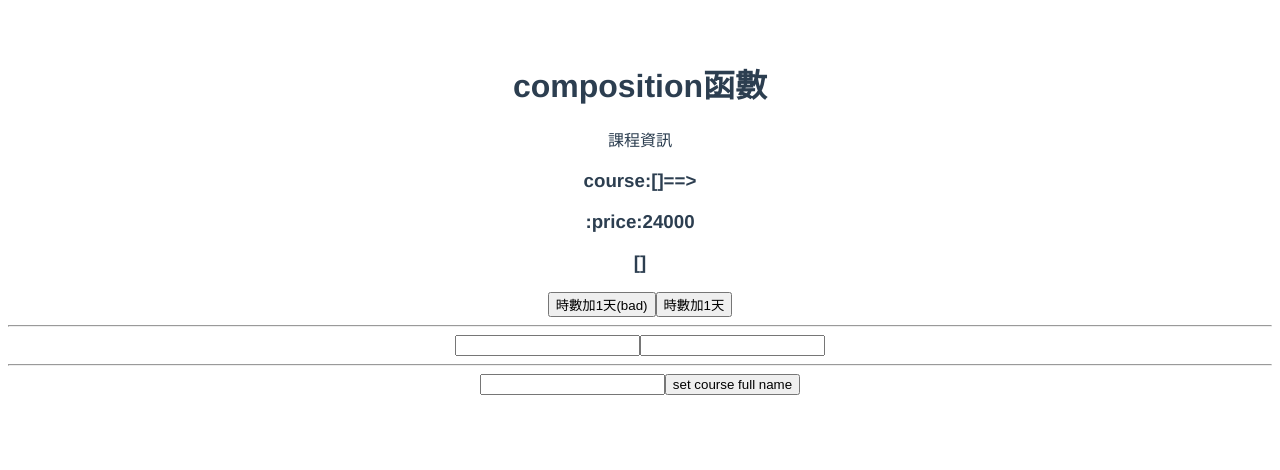
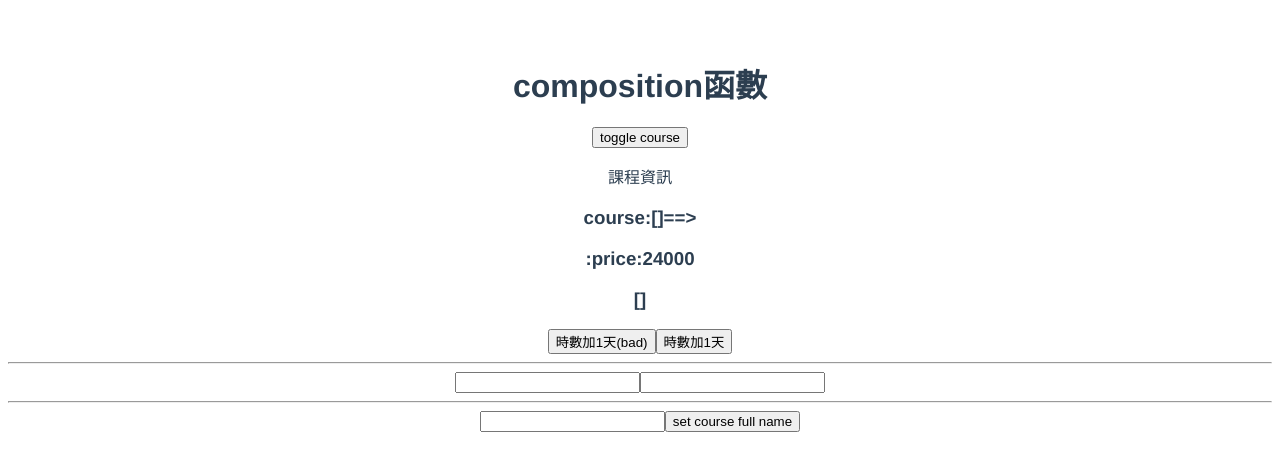
Before and after one commit to genjet/vueTest, a Vue app in the folder lab12_composition2/: page / in a window 1280 px wide. Shown: the top 470 px of the page. Built offline with nearby package versions, Linux system fonts and the light colour scheme.

Commit message:
onUnmounted

```diff
--- a/lab12_composition2/src/App.vue
+++ b/lab12_composition2/src/App.vue
@@ -1,61 +1,70 @@
 <template>
   <h1>composition函數</h1>
-  <course-intro
-  :courseId="courseId"
-  :courseFullName="courseFullNameInput">
-  </course-intro>
+  <button @click="toggleCourseDisplay">toggle course</button>
+  <div v-if="displayCourse">
+    <course-intro :courseId="courseId" :courseFullName="courseFullNameInput"></course-intro>
+  </div>
   <h3>{{ courseDisplayFullName }}</h3>
-  <button @click="course.duration+=7">時數加1天(bad)</button>
+  <button @click="course.duration += 7">時數加1天(bad)</button>
   <button @click="extraDuration">時數加1天</button>
-  <hr/>
-  <input type="text" v-model="courseId"/>
-  <input type="text" v-model="courseFullName"/>
-  <hr/>
-  <input type="text" ref="courseFullNameInput"/>
+  <hr />
+  <input type="text" v-model="courseId" />
+  <input type="text" v-model="courseFullName" />
+  <hr />
+  <input type="text" ref="courseFullNameInput" />
   <button @click="setCourseFullName">set course full name</button>
 </template>
 
 <script>
-import { ref,reactive,computed,watch, provide  } from 'vue'
+import { ref, reactive, computed, watch, provide } from 'vue'
 import CourseIntro from './components/CourseIntro.vue';
 export default {
-  components:{CourseIntro},
+  components: { CourseIntro },
   name: 'App',
   setup() {
+    // display related
+    const displayCourse = ref(true)
+    function toggleCourseDisplay() {
+      displayCourse.value = !displayCourse.value
+    }
+    // course related
     const courseId = ref("")
     const courseFullName = ref("")
     const courseFullNameInput = ref()
     function setCourseFullName() {
       courseFullName.value = courseFullNameInput.value.value
     }
-    const courseDisplayFullName = computed(function(){
+    const courseDisplayFullName = computed(function () {
       console.log("calculate full name")
       return `[${courseId.value}]${courseFullName.value}`
     })
     const price = ref(24000)
-    provide("price",price)
+    provide("price", price)
     // moniter value changes
-    watch([price,courseDisplayFullName],function(newValue,oldValue){
-      if (oldValue[0]!==newValue[0]) {
+    watch([price, courseDisplayFullName], function (newValue, oldValue) {
+      if (oldValue[0] !== newValue[0]) {
         console.log(`價格由${oldValue[0]}到${newValue[0]}`)
       }
-      if (oldValue[1]!==newValue[1]) {
+      if (oldValue[1] !== newValue[1]) {
         console.log(`課名由${oldValue[1]}到${newValue[1]}`)
       }
 
     })
     const course = reactive({ name: "POOP", duration: 35 })
-    function extraDuration(){
+    function extraDuration() {
       course.duration += 7
       price.value += 5000
     }
 
 
-    return {course:course, extraDuration:extraDuration,price:price,
-      courseDisplayFullName:courseDisplayFullName,courseId:courseId,
-      courseFullName:courseFullName,
-      courseFullNameInput:courseFullNameInput,
-      setCourseFullName:setCourseFullName
+    return {
+      course: course, extraDuration: extraDuration, price: price,
+      courseDisplayFullName: courseDisplayFullName, courseId: courseId,
+      courseFullName: courseFullName,
+      courseFullNameInput: courseFullNameInput,
+      setCourseFullName: setCourseFullName,
+      displayCourse: displayCourse,
+      toggleCourseDisplay: toggleCourseDisplay
     }
   }
 }
```
